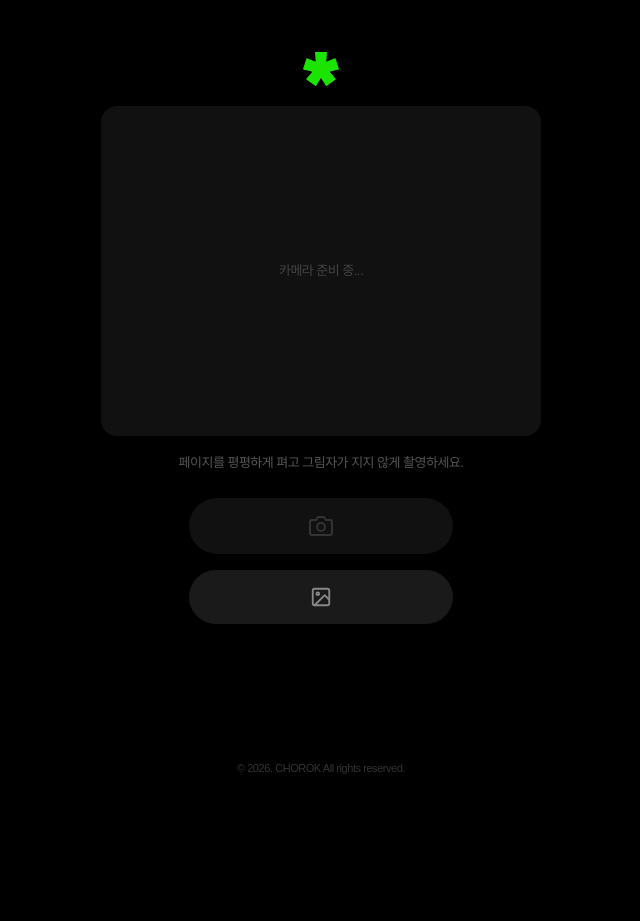
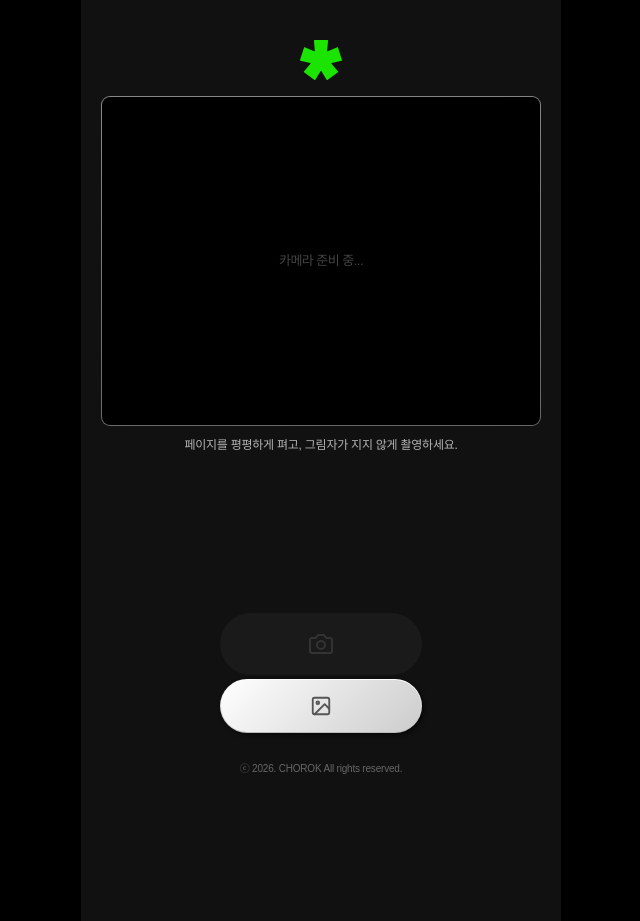
Before and after one commit to jasonjim21/chorok-scanner, a Next.js app: page / in a window 1280 px wide. Shown: the whole page, without its empty margins (319-959 px from the left). Before the commit the page ends 800 px from the top, so only its background shows below. Built offline with nearby package versions, Linux system fonts and the light colour scheme; no server answers; a web font is replaced by a local one.

Commit message:
Update: 메인 화면 Figma 수치 반영

```diff
--- a/components/CameraView.tsx
+++ b/components/CameraView.tsx
@@ -69,18 +69,28 @@ export default function CameraView({ error, onImageCapture }: CameraViewProps) {
         display: "flex",
         flexDirection: "column",
         alignItems: "center",
-        gap: 16,
+        minHeight: "calc(100svh - 115px)",
         animation: "fadeIn 0.4s ease",
       }}
     >
-      {/* 카메라 프레임 */}
+      {/* 카메라 뷰파인더 — 그라디언트 border */}
+      <div
+        style={{
+          width: "100%",
+          padding: 1,
+          borderRadius: 9,
+          background:
+            "linear-gradient(173deg, rgba(255,255,255,0.5) 0%, rgba(186,186,186,0.5) 100%)",
+          marginBottom: 10,
+        }}
+      >
         <div
           style={{
             width: "100%",
             aspectRatio: "4 / 3",
-          borderRadius: 16,
+            borderRadius: 8,
             overflow: "hidden",
-          background: cameraReady ? "#000" : "#111",
+            background: "#000000",
             position: "relative",
           }}
         >
@@ -129,70 +139,104 @@ export default function CameraView({ error, onImageCapture }: CameraViewProps) {
             </div>
           )}
         </div>
+      </div>
 
-      {/* API 에러 */}
-      {error && (
-        <p style={{ color: "#c47a6a", fontSize: 13, textAlign: "center" }}>{error}</p>
-      )}
-
-      {/* 촬영 팁 */}
+      {/* 팁 + API 에러 */}
       <p
         style={{
-          color: "#555",
-          fontSize: 13,
+          color: error ? "#c47a6a" : "#b4b4b4",
+          fontSize: 12,
           textAlign: "center",
-          lineHeight: 1.7,
+          letterSpacing: "-0.24px",
+          lineHeight: "18px",
+          whiteSpace: "nowrap",
         }}
       >
-        페이지를 평평하게 펴고 그림자가 지지 않게 촬영하세요.
+        {error ?? "페이지를 평평하게 펴고, 그림자가 지지 않게 촬영하세요."}
       </p>
+
+      {/* 스페이서 — 버튼을 하단으로 밀기 */}
+      <div style={{ flex: 1 }} />
 
       {/* 촬영 버튼 */}
       <button
         onClick={handleShoot}
         disabled={!cameraReady}
         style={{
-          width: "60%",
+          width: "46%",
+          height: 62,
           display: "flex",
           alignItems: "center",
           justifyContent: "center",
-          background: cameraReady ? "#00e600" : "#111",
+          background: cameraReady ? "#00e600" : "#1a1a1a",
           border: "none",
-          borderRadius: 100,
-          padding: "16px 0",
+          borderRadius: 31,
           cursor: cameraReady ? "pointer" : "default",
           transition: "all 0.2s ease",
-          marginTop: 8,
         }}
       >
-        <svg width="24" height="24" viewBox="0 0 24 24" fill="none" stroke={cameraReady ? "#000" : "#333"} strokeWidth="2" strokeLinecap="round" strokeLinejoin="round">
+        <div style={{ filter: cameraReady ? "drop-shadow(0 0 2px #17ca00)" : "none" }}>
+          <svg
+            width="24"
+            height="24"
+            viewBox="0 0 24 24"
+            fill="none"
+            stroke={cameraReady ? "#000" : "#333"}
+            strokeWidth="2"
+            strokeLinecap="round"
+            strokeLinejoin="round"
+          >
             <path d="M23 19a2 2 0 0 1-2 2H3a2 2 0 0 1-2-2V8a2 2 0 0 1 2-2h4l2-3h6l2 3h4a2 2 0 0 1 2 2z" />
             <circle cx="12" cy="13" r="4" />
           </svg>
+        </div>
       </button>
 
-      {/* 갤러리 버튼 */}
+      {/* 갤러리 버튼 — 그라디언트 border + 흰색→회색 그라디언트 */}
+      <div
+        style={{
+          marginTop: 4,
+          width: "46%",
+          padding: 1,
+          borderRadius: 28,
+          background: "linear-gradient(180deg, #ffffff 0%, #bababa 100%)",
+          boxShadow: "2px 2px 4px rgba(0,0,0,0.6)",
+        }}
+      >
         <button
           onClick={handleGallery}
           style={{
-          width: "60%",
+            width: "100%",
+            height: 52,
             display: "flex",
             alignItems: "center",
             justifyContent: "center",
-          background: "rgba(255,255,255,0.1)",
+            background: "linear-gradient(135deg, #ffffff 0%, #cccccc 100%)",
             border: "none",
-          borderRadius: 100,
-          padding: "16px 0",
+            borderRadius: 27,
             cursor: "pointer",
             transition: "all 0.2s ease",
           }}
         >
-        <svg width="22" height="22" viewBox="0 0 24 24" fill="none" stroke="#888" strokeWidth="2" strokeLinecap="round" strokeLinejoin="round">
+          <svg
+            width="22"
+            height="22"
+            viewBox="0 0 24 24"
+            fill="none"
+            stroke="#555"
+            strokeWidth="2"
+            strokeLinecap="round"
+            strokeLinejoin="round"
+          >
             <rect x="3" y="3" width="18" height="18" rx="2" ry="2" />
             <circle cx="8.5" cy="8.5" r="1.5" />
             <polyline points="21 15 16 10 5 21" />
           </svg>
         </button>
       </div>
+
+      {/* 하단 여백 (copyright footer 공간 확보) */}
+      <div style={{ height: 48 }} />
+    </div>
   );
 }
--- a/components/Scanner.tsx
+++ b/components/Scanner.tsx
@@ -140,14 +140,14 @@ export default function Scanner() {
         maxWidth: 480,
         margin: "0 auto",
         minHeight: "100vh",
-        background: "#000",
+        background: "#111111",
         position: "relative",
       }}
     >
       {/* 헤더 */}
       <header
         style={{
-          padding: "52px 24px 20px",
+          padding: "40px 24px 16px",
           textAlign: "center",
           position: "relative",
           zIndex: 1,
@@ -155,8 +155,8 @@ export default function Scanner() {
       >
         <img
           src="/icons/icon.svg"
-          width={36}
-          height={34}
+          width={42}
+          height={39}
           alt=""
           style={{ display: "block", margin: "0 auto" }}
         />
@@ -209,7 +209,7 @@ export default function Scanner() {
             zIndex: 1,
           }}
         >
-          <p style={{ color: "#333", fontSize: 11 }}>© 2026. CHOROK All rights reserved.</p>
+          <p style={{ color: "#676767", fontSize: 10, letterSpacing: "-0.02em" }}>ⓒ 2026. CHOROK All rights reserved.</p>
         </footer>
       )}
 
```
Lines whose indentation alone changed are shown as unchanged.
